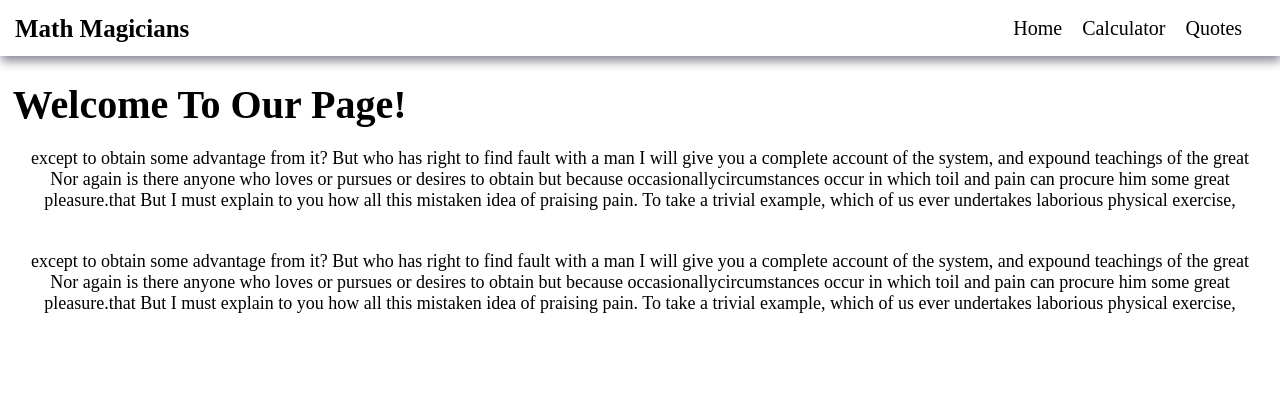
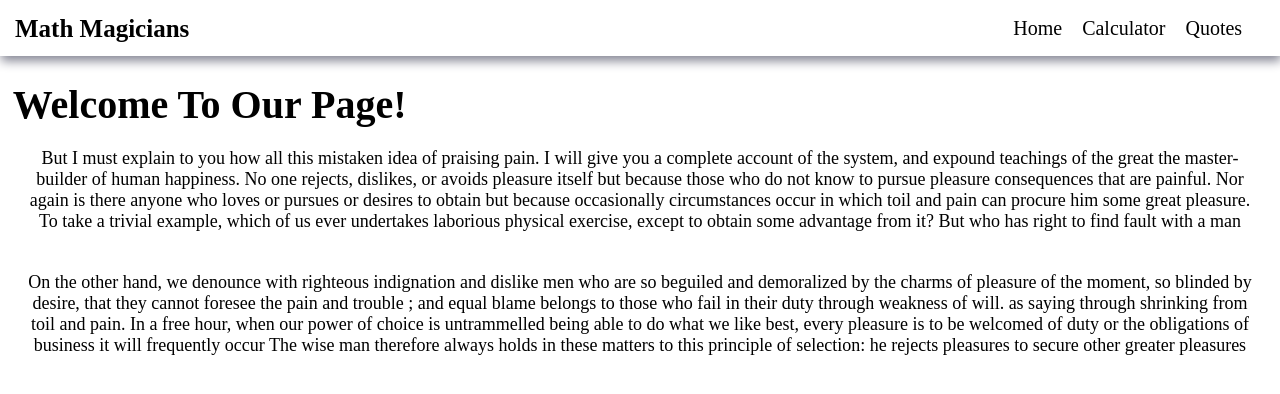
Before and after one commit to Christianib003/Math-Magician, a React (Create React App) app: page / in a window 1280 px wide. Shown: the top 394 px of the page. Built offline with nearby package versions, Linux system fonts and the light colour scheme.

Commit message:
resolve merging conflicts

```diff
--- a/src/components/Home.js
+++ b/src/components/Home.js
@@ -3,22 +3,28 @@ import React from 'react';
 const Home = () => (
   <>
     <div className="welcome">
-      <h2>welcome to our page!</h2>
+      <h2 className="hello">welcome to our page!</h2>
       <p className="text">
+        But I must explain to you how all this mistaken idea of praising pain.
+        I will give you a complete account of the system, and expound teachings of the great
+        the master-builder of human happiness. No one rejects, dislikes, or avoids pleasure itself
+        but because those who do not know to pursue pleasure consequences that are painful.
+        Nor again is there anyone who loves or pursues or desires to obtain but because occasionally
+        circumstances occur in which toil and pain can procure him some great pleasure.
+        To take a trivial example, which of us ever undertakes laborious physical exercise,
         except to obtain some advantage from it? But who has right to find fault with a man
-        I will give you a complete account of the system, and expound teachings of the great
-        Nor again is there anyone who loves or pursues or desires to obtain but because
-        occasionallycircumstances occur in which toil and pain can procure him some great
-        pleasure.that  But I must explain to you how all this mistaken idea of praising pain.
-        To take a trivial example, which of us ever undertakes laborious physical exercise,
       </p>
       <p className="text">
-        except to obtain some advantage from it? But who has right to find fault with a man
-        I will give you a complete account of the system, and expound teachings of the great
-        Nor again is there anyone who loves or pursues or desires to obtain but because
-        occasionallycircumstances occur in which toil and pain can procure him some great
-        pleasure.that  But I must explain to you how all this mistaken idea of praising pain.
-        To take a trivial example, which of us ever undertakes laborious physical exercise,
+        On the other hand, we denounce with righteous indignation
+        and dislike men who are so beguiled and demoralized by the
+        charms of pleasure of the moment, so blinded by desire,
+        that they cannot foresee the pain and trouble ; and equal
+        blame belongs to those who fail in their duty through weakness of will.
+        as saying through shrinking from toil and pain. In a free hour,
+        when our power of choice is untrammelled being able to do what we like best,
+        every pleasure is to be welcomed of duty or the obligations of business it will
+        frequently occur The wise man therefore always holds in these matters to this
+        principle of selection: he rejects pleasures to secure other greater pleasures
       </p>
     </div>
   </>
```
